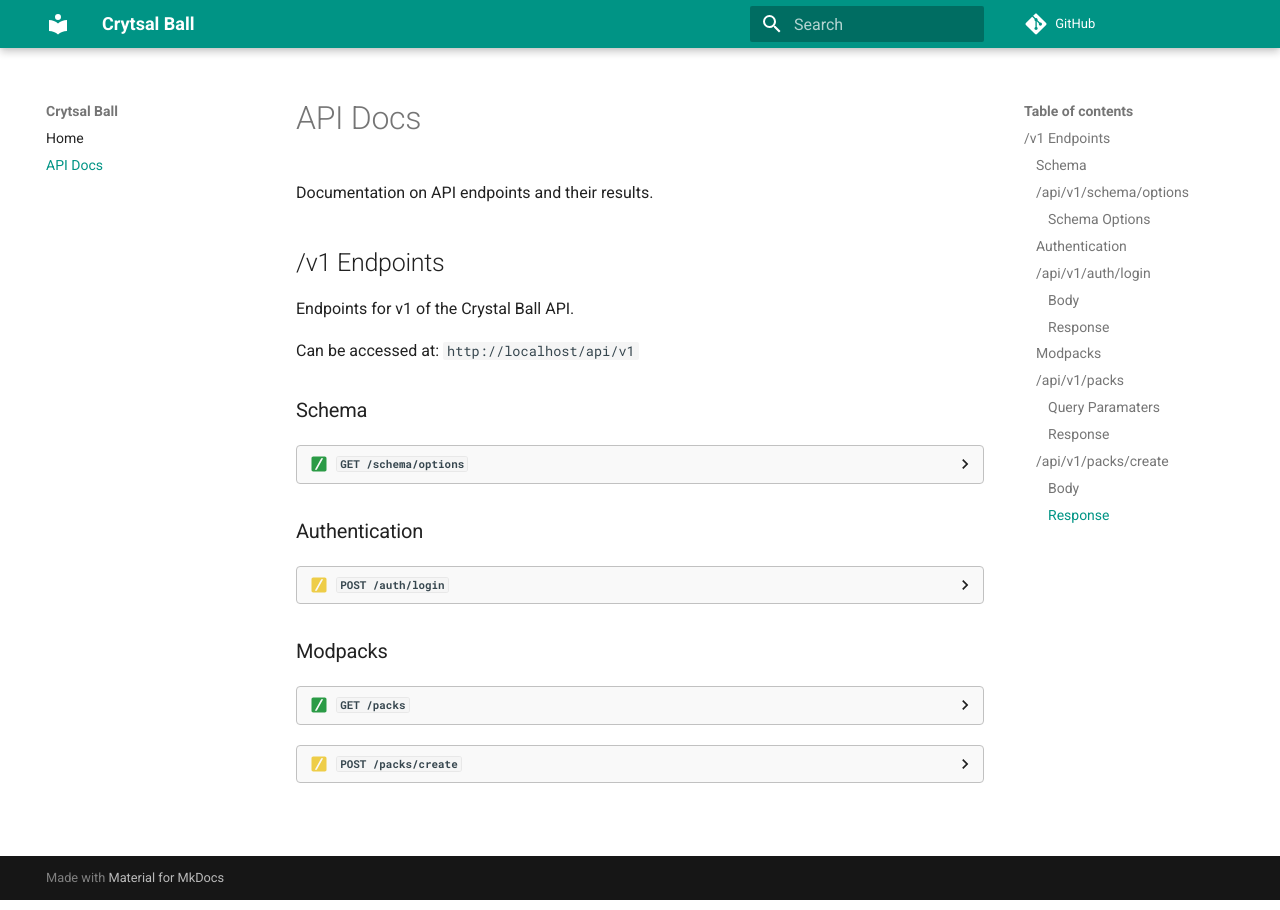
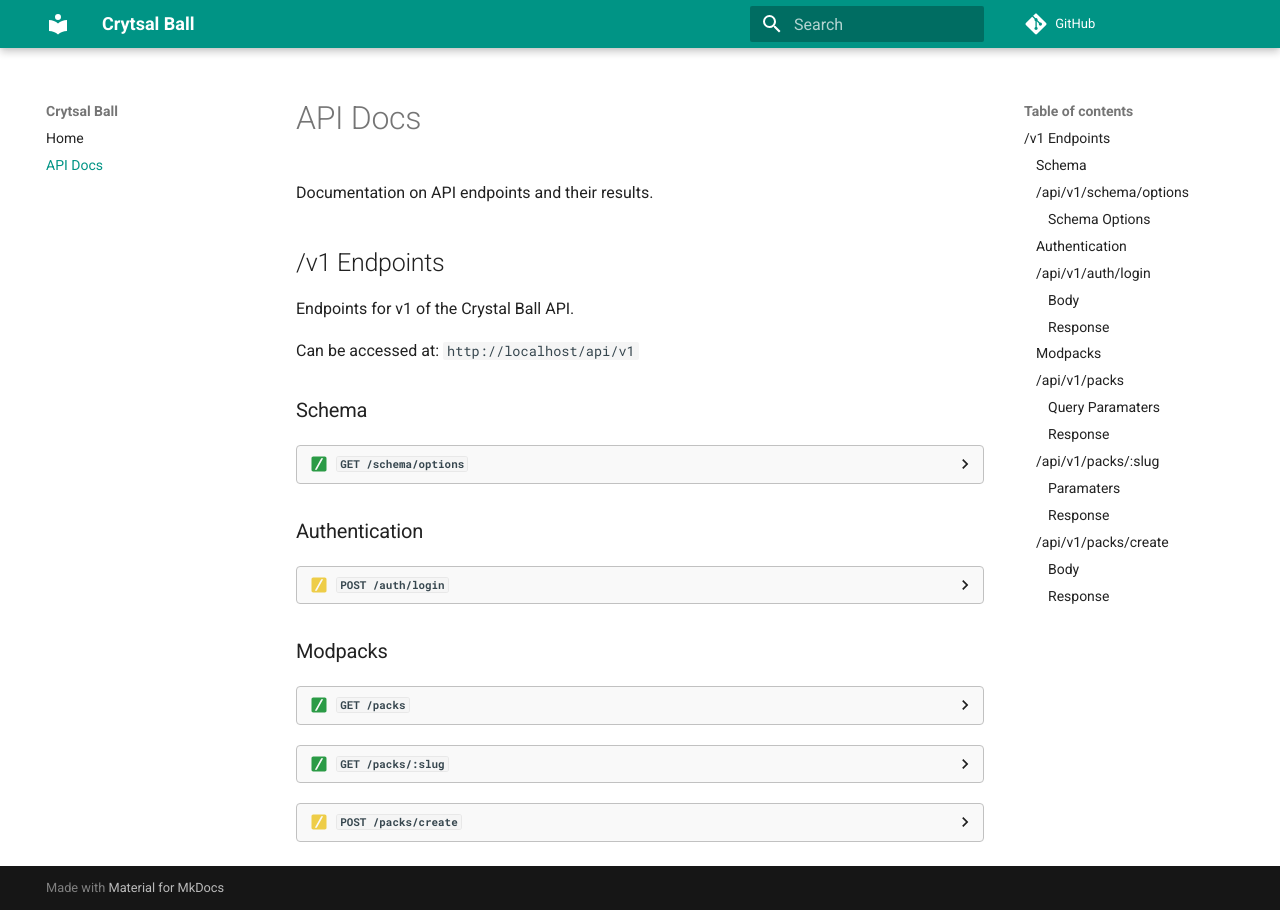
Before and after one commit to CartelModpack/Crystal-Ball, an MkDocs documentation site: the page built from docs/docs/index.md, in a window 1280 px wide. Built offline with MkDocs 1.6.1 and Material for MkDocs 9.7.7, drawn with Linux system fonts in a browser that asks for light colours; comment, search, counter and statistics services are not loaded.

Commit message:
Add /packs/:slug to docs

```diff
--- a/docs/docs/index.md
+++ b/docs/docs/index.md
@@ -93,6 +93,25 @@ Gets a list of all modpacks in the database, lists the versions that support the
 
 ///
 
+/// details | `GET /packs/:slug`
+    type: get-request
+
+### ![GET](https://img.shields.io/badge/GET-2b9b46?style=flat-square) [`{!partials/text/api_v1_root.md!}/packs/:slug`]({!partials/text/api_v1_root.md!}/packs/:slug)
+
+Gets a modpack and its data.
+
+#### Paramaters
+
+| Paramater | Description |
+| :-------- | :---------- |
+| slug      | The modpack slug |
+
+#### Response
+
+{!partials/types/modpack.md!lines=1-52}
+
+///
+
 /// details | `POST /packs/create`
     type: post-request
 
```
